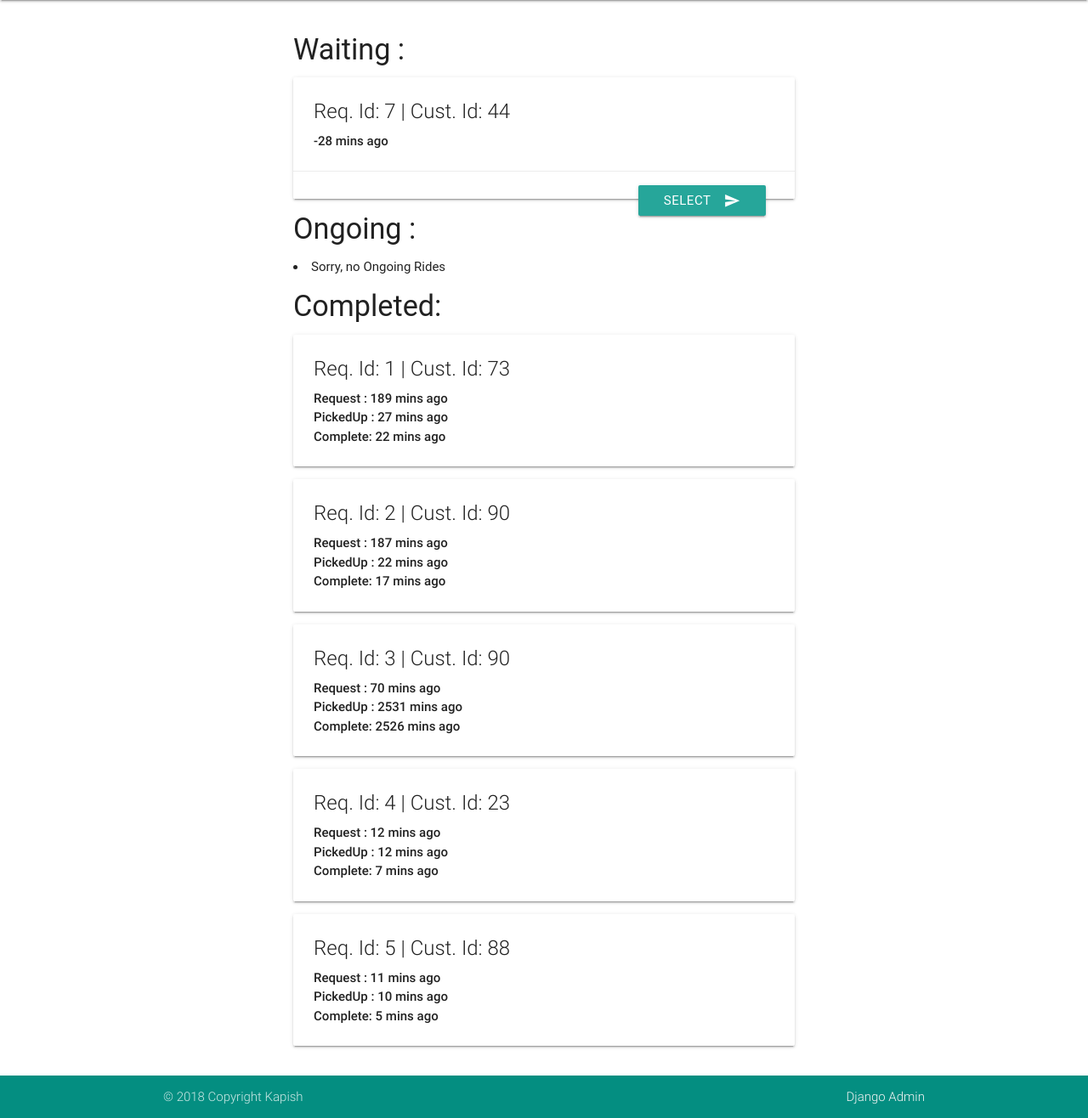
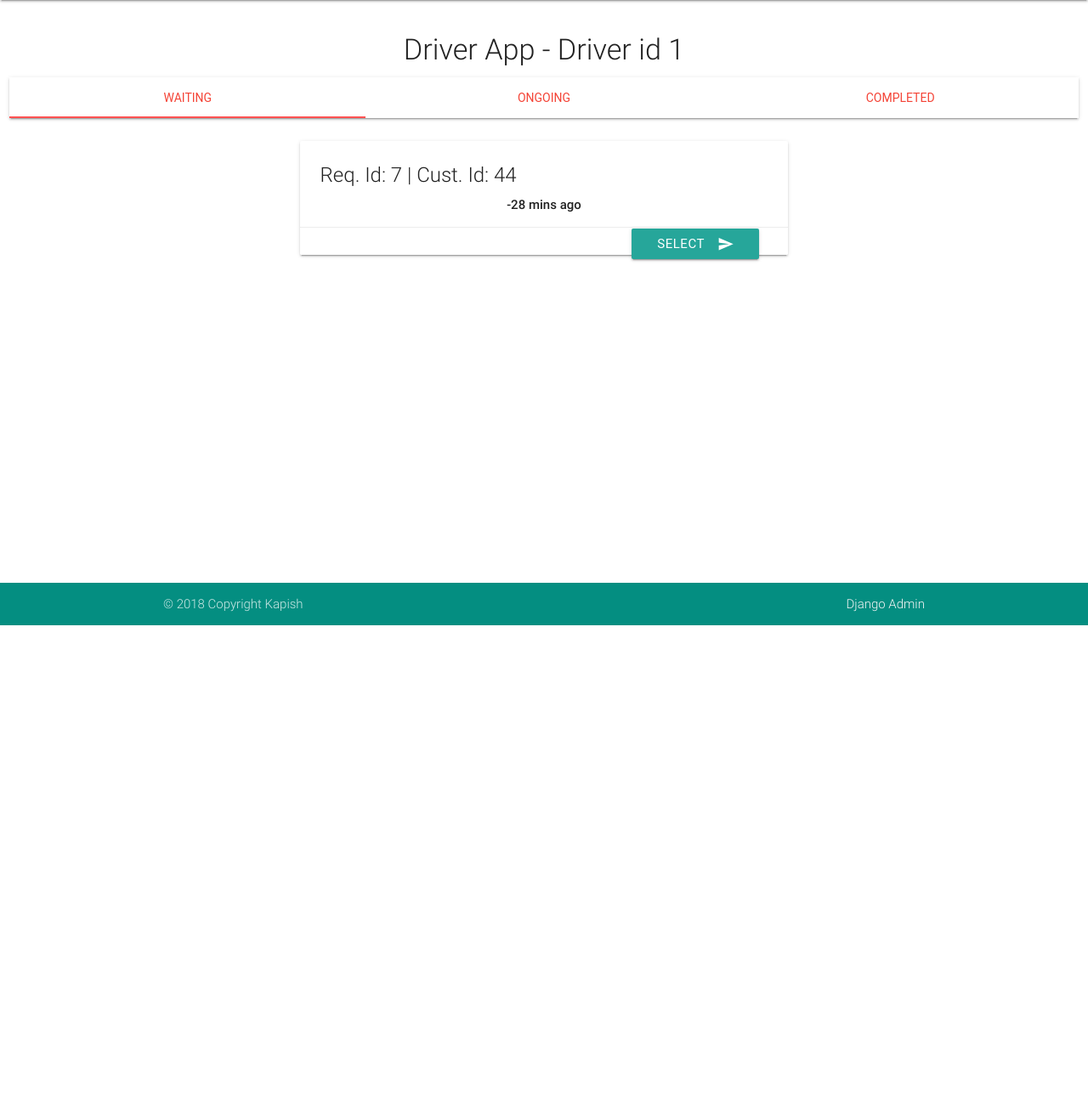
Before and after one commit to kapishps/ola-queuing-system, a Django app: page /driver/1 in a window 1280 px wide. Shown: the part 64-1380 px from the top of the page at 85% size. After the commit the page ends 800 px from the top, so only its background shows below. Run offline with Django 3.2, Linux system fonts and the light colour scheme; data comes from the database, SQL or seed files in the repository; some libraries are stand-ins or nearby versions; some web fonts are replaced.

Commit message:
ui improvements

```diff
--- a/core/views.py
+++ b/core/views.py
@@ -10,7 +10,7 @@ from django.utils import timezone
 # Create your views here.
 
 def home(request):
-    pass
+    return render(request, "index.html")
 
 
 def driver_view(request,id):
--- a/templates/dashboard.html
+++ b/templates/dashboard.html
@@ -4,10 +4,10 @@
 {% endblock %}}
 
 {% block body %}
-
-<div class="container">
     <div class="row">
-        <div class="col s12 m12" style="margin-top: 50px;">
+        <h4 class="center-align" style="font-weight: 300; margin-top: 0px;">Dashboard</h4>
+    <div class="container">
+        <div class="col s12 m12" style="margin-top: 0px;">
             <table class="striped bordered centered ">
                 <thead>
                     <tr>
--- a/templates/driver.html
+++ b/templates/driver.html
@@ -5,63 +5,79 @@
 
 {% block body %}
 
+    <div class="row">
+        <h4 class="center-align" style="font-weight: 300">Driver App - Driver id {{ driver_id }}</h4>
+        <div class="col s12 ">
+            <ul class="tabs tab-demo z-depth-1">
+                <li class="tab col s4 ">
+                    <a class="red-text active" href="#Waiting">Waiting</a></li>
+                <li class="tab col s4 ">
+                    <a class="red-text " href="#Ongoing">Ongoing</a></li>
+                <li class="tab col s4 ">
+                    <a class="red-text " href="#Completed">Completed</a></li>
+                <div class="indicator red accent-2" style="z-index:1"></div>
+            </ul>
+        </div>
+
         <div class="container">
-    <div class="row">
-        <div class="col s12 m8 offset-m2">
-            <h4>Waiting :</h4>
+            <div id ="Waiting" class="col s12 m8 offset-m2" style="margin-top: 20px;">
                 {% for ride in Waiting %}
-                <div class="card">
+                    <div class="card hoverable">
                         <div class="card-content">
                             <span class="card-title grey-text text-darken-4">Req. Id: {{ ride.req_id }} | Cust. Id: {{ ride.customer_id }}</span>
-                        <p><strong>{{ ride.time_elapsed }} mins ago </strong></p>
+                            <p class="center-align"><strong>{{ ride.time_elapsed }} mins ago </strong></p>
                         </div>
-                    <div class="card-action">
+                        <div class="card-action" style="margin-top: -10px;">
                             <form action="{% url 'pick_req' %}" method="post">
                                 {% csrf_token %}
                                 <input type="hidden" name="req_id" value="{{ ride.req_id}}">
                                 <input type="hidden" name="driver_id" value="{{ driver_id }}">
-                            <button class="btn waves-effect waves-light" type="submit" style="float: right;margin-bottom: 10px;margin-right: 10px;">Select
+                                <button class="btn waves-effect waves-light" type="submit" style="float: right;margin-top:-15px;margin-bottom: 5px;margin-right: 10px;">Select
                                     <i class="material-icons right">send</i>
                                 </button>
                             </form>
                         </div>
                     </div>
                 {% empty %}
-                <li>Sorry, no Rides available.</li>
+                    <h2 class="center-align" style="font-weight: 200">Sorry, no Rides available.</h2>
                 {% endfor %}
+            </div>
+        </div>
 
-
-
-            <h4>Ongoing : </h4>
+        <div class="container">
+            <div id ="Ongoing" class="col s12 m8 offset-m2" style="margin-top: 20px;">
                 {% for ride in Ongoing %}
-                <div class="card">
+                    <div class="card hoverable">
                         <div class="card-content">
                             <span class="card-title grey-text text-darken-4">Req. Id: {{ ride.req_id }} | Cust. Id: {{ ride.customer_id }}</span>
-                        <p><strong>Request : {{ ride.requested }} mins ago </strong></p>
-                        <p><strong>PickedUp : {{ ride.pickedup }} mins ago </strong></p>
+                            <p class="center-align"><strong>Request : {{ ride.requested }} mins ago </strong></p>
+                            <p class="center-align"><strong>PickedUp : {{ ride.pickedup }} mins ago </strong></p>
                         </div>
                     </div>
                 {% empty %}
-                <li>Sorry, no Ongoing Rides</li>
+                    <h2 class="center-align" style="font-weight: 250">Sorry, no Ongoing Rides</h2>
                 {% endfor %}
+            </div>
+        </div>
 
 
-            <h4>Completed: </h4>
+        <div class="container">
+            <div id ="Completed" class="col s12 m8 offset-m2" style="margin-top: 20px;">
                 {% for ride in Complete %}
-                <div class="card">
+                    <div class="card hoverable">
                         <div class="card-content">
                             <span class="card-title grey-text text-darken-4">Req. Id: {{ ride.req_id }} | Cust. Id: {{ ride.customer_id }}</span>
-                        <p><strong>Request : {{ ride.requested }} mins ago </strong></p>
-                        <p><strong>PickedUp : {{ ride.pickedup }} mins ago </strong></p>
-                        <p><strong>Complete: {{ ride.completed }} mins ago </strong></p>
+                            <p class="center-align"><strong>Request : {{ ride.requested }} mins ago </strong></p>
+                            <p class="center-align"><strong>PickedUp : {{ ride.pickedup }} mins ago </strong></p>
+                            <p class="center-align"><strong>Complete: {{ ride.completed }} mins ago </strong></p>
                         </div>
                     </div>
                 {% empty %}
-                <li>Sorry, no Ongoing Rides</li>
+                    <h2 class="center-align" style="font-weight: 250">Sorry, no Completed Rides</h2>
                 {% endfor %}
-
             </div>
         </div>
 
     </div>
+
 {% endblock body %}
```
Also changed, not shown: templates/index.html (added, +22 -0 lines). Lines whose indentation alone changed are shown as unchanged.
